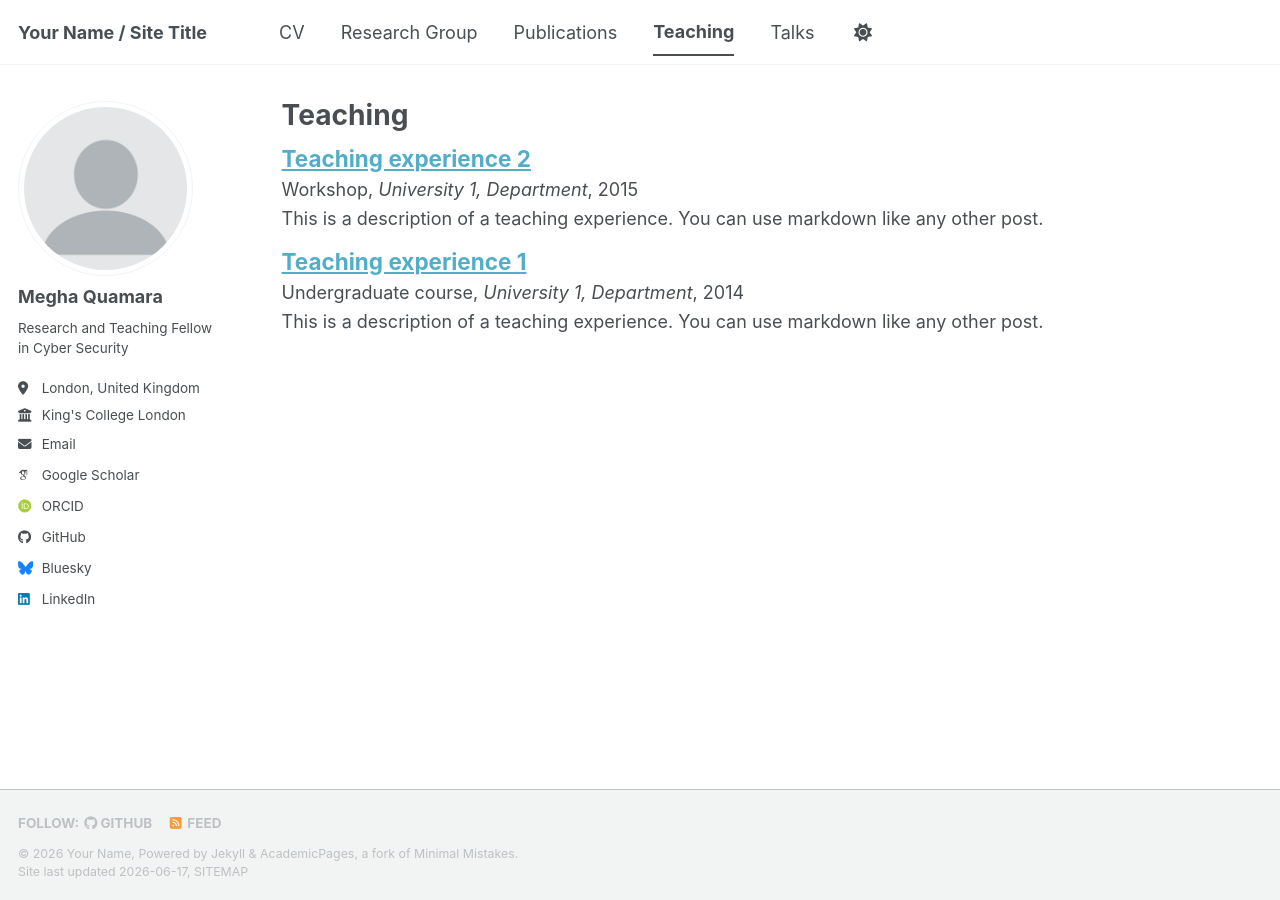
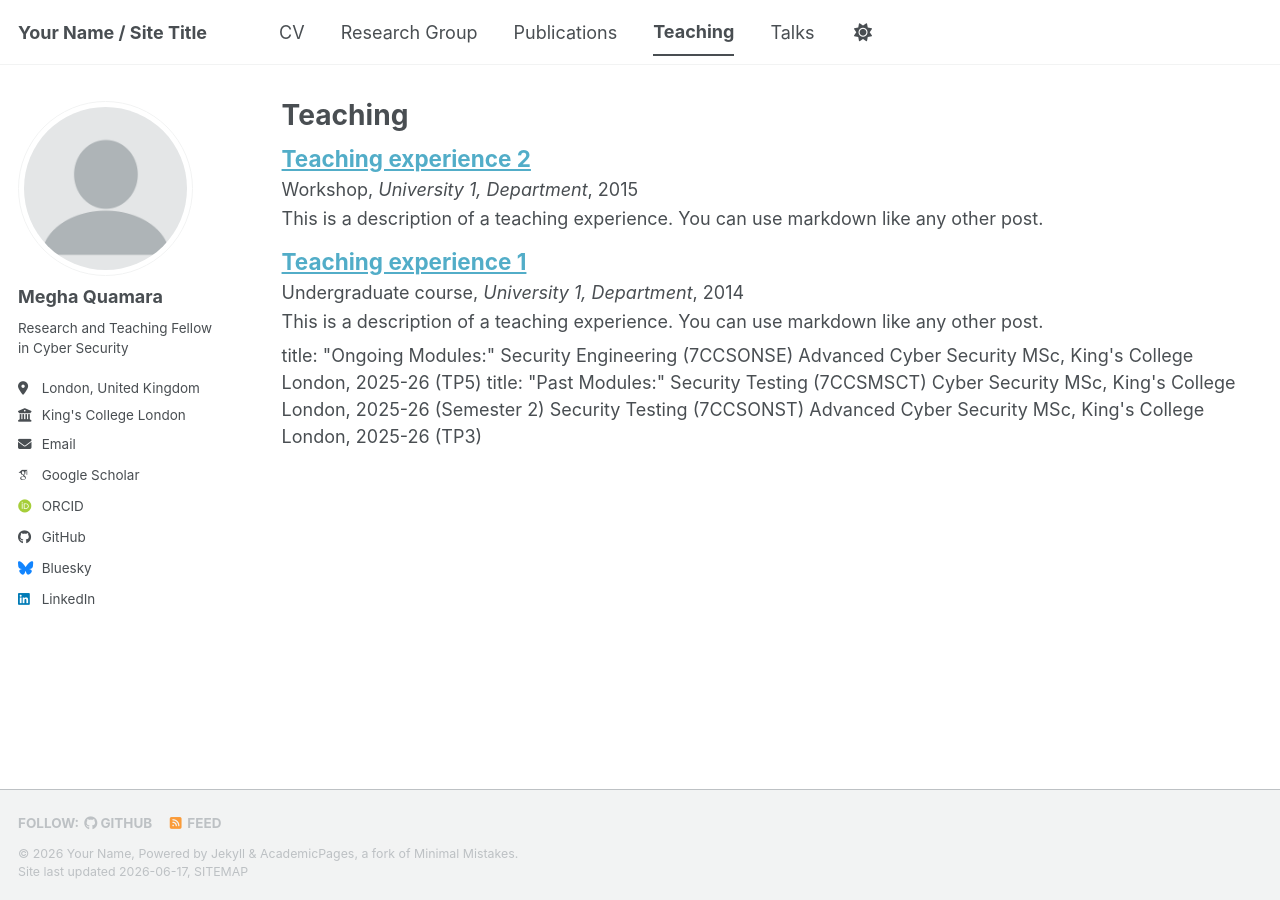
Before and after one commit to meghaquamara/personal-website, a Jekyll site: the page built from _pages/teaching.html, in a window 1280 px wide. Built offline with Jekyll 4.4.1, drawn with Linux system fonts in a browser that asks for light colours; some web fonts are replaced; a script bundle is joined from its source files by our own code; library files that are not in the unit come from our copies.

Commit message:
Update teaching.html

```diff
--- a/_pages/teaching.html
+++ b/_pages/teaching.html
@@ -10,3 +10,17 @@ author_profile: true
 {% for post in site.teaching reversed %}
   {% include archive-single.html %}
 {% endfor %}
+
+
+title: "Ongoing Modules:"
+
+Security Engineering (7CCSONSE)
+Advanced Cyber Security MSc, King's College London, 2025-26 (TP5)
+
+title: "Past Modules:"
+
+Security Testing (7CCSMSCT)
+Cyber Security MSc, King's College London, 2025-26 (Semester 2)
+
+Security Testing (7CCSONST)
+Advanced Cyber Security MSc, King's College London, 2025-26 (TP3)
```
